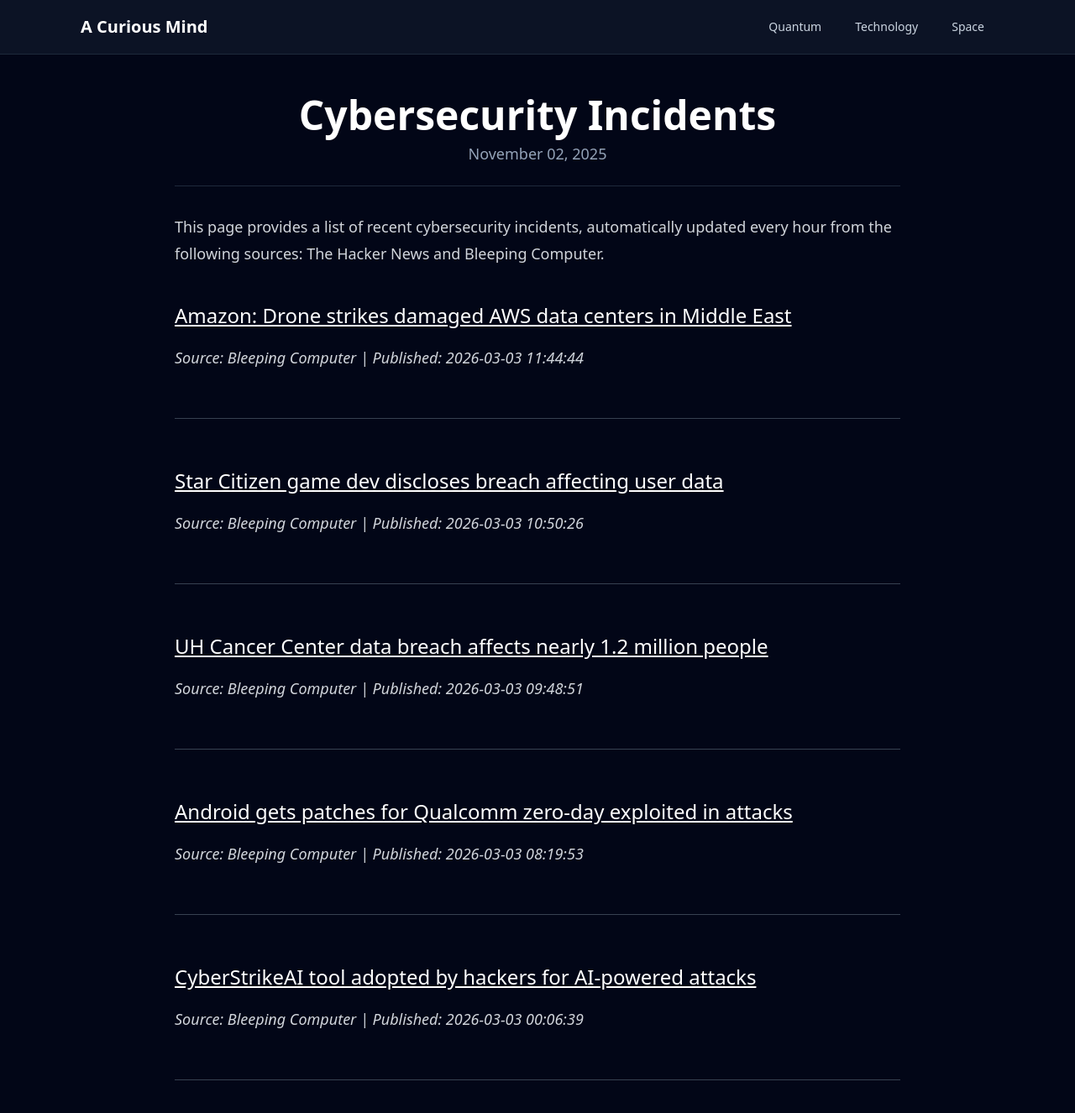
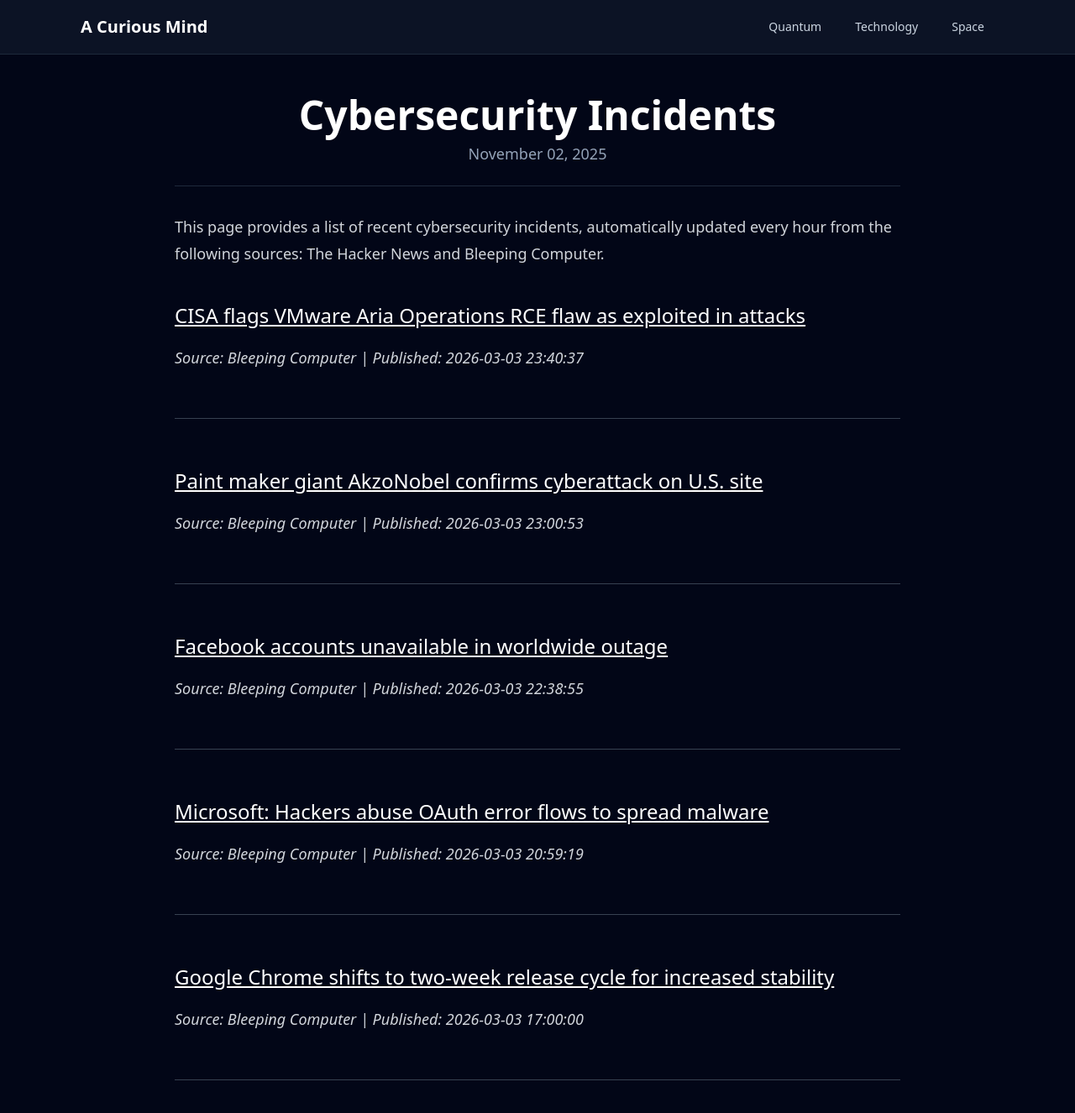
Before and after one commit to onehl7/onehl7.github.io, a Jekyll site: the page built from _posts/2025-11-02-cybersecurity-incidents.md, in a window 1280 px wide and 1400 px high. Shown: the top 1326 px of the window at 84% size. Built offline with Jekyll 4.4.1, drawn with Linux system fonts in a browser that asks for light colours; nearby versions of some CDN libraries.

Commit message:
Update news data

```diff
--- a/_data/news.json
+++ b/_data/news.json
@@ -1,32 +1,32 @@
 [
   {
     "source": "Bleeping Computer",
-    "title": "Amazon: Drone strikes damaged AWS data centers in Middle East",
-    "link": "https://www.bleepingcomputer.com/news/technology/amazon-drone-strikes-damaged-aws-data-centers-in-middle-east/",
-    "published": "2026-03-03 11:44:44"
+    "title": "CISA flags VMware Aria Operations RCE flaw as exploited in attacks",
+    "link": "https://www.bleepingcomputer.com/news/security/cisa-flags-vmware-aria-operations-rce-flaw-as-exploited-in-attacks/",
+    "published": "2026-03-03 23:40:37"
   },
   {
     "source": "Bleeping Computer",
-    "title": "Star Citizen game dev discloses breach affecting user data",
-    "link": "https://www.bleepingcomputer.com/news/security/star-citizen-game-dev-discloses-breach-affecting-user-data/",
-    "published": "2026-03-03 10:50:26"
+    "title": "Paint maker giant AkzoNobel confirms cyberattack on U.S. site",
+    "link": "https://www.bleepingcomputer.com/news/security/paint-maker-giant-akzonobel-confirms-cyberattack-on-us-site/",
+    "published": "2026-03-03 23:00:53"
   },
   {
     "source": "Bleeping Computer",
-    "title": "UH Cancer Center data breach affects nearly 1.2 million people",
-    "link": "https://www.bleepingcomputer.com/news/security/university-of-hawaii-cancer-center-ransomware-attack-affects-nearly-12-million-people/",
-    "published": "2026-03-03 09:48:51"
+    "title": "Facebook accounts unavailable in worldwide outage",
+    "link": "https://www.bleepingcomputer.com/news/technology/facebook-hit-with-worldwide-outage-stating-accounts-are-unavailable/",
+    "published": "2026-03-03 22:38:55"
   },
   {
     "source": "Bleeping Computer",
-    "title": "Android gets patches for Qualcomm zero-day exploited in attacks",
-    "link": "https://www.bleepingcomputer.com/news/security/google-patches-android-zero-day-actively-exploited-in-attacks/",
-    "published": "2026-03-03 08:19:53"
+    "title": "Microsoft: Hackers abuse OAuth error flows to spread malware",
+    "link": "https://www.bleepingcomputer.com/news/security/microsoft-hackers-abuse-oauth-error-flows-to-spread-malware/",
+    "published": "2026-03-03 20:59:19"
   },
   {
     "source": "Bleeping Computer",
-    "title": "CyberStrikeAI tool adopted by hackers for AI-powered attacks",
-    "link": "https://www.bleepingcomputer.com/news/security/cyberstrikeai-tool-adopted-by-hackers-for-ai-powered-attacks/",
-    "published": "2026-03-03 00:06:39"
+    "title": "Google Chrome shifts to two-week release cycle for increased stability",
+    "link": "https://www.bleepingcomputer.com/news/security/google-chrome-shifts-to-two-week-release-cycle-for-increased-stability/",
+    "published": "2026-03-03 17:00:00"
   }
 ]
```
